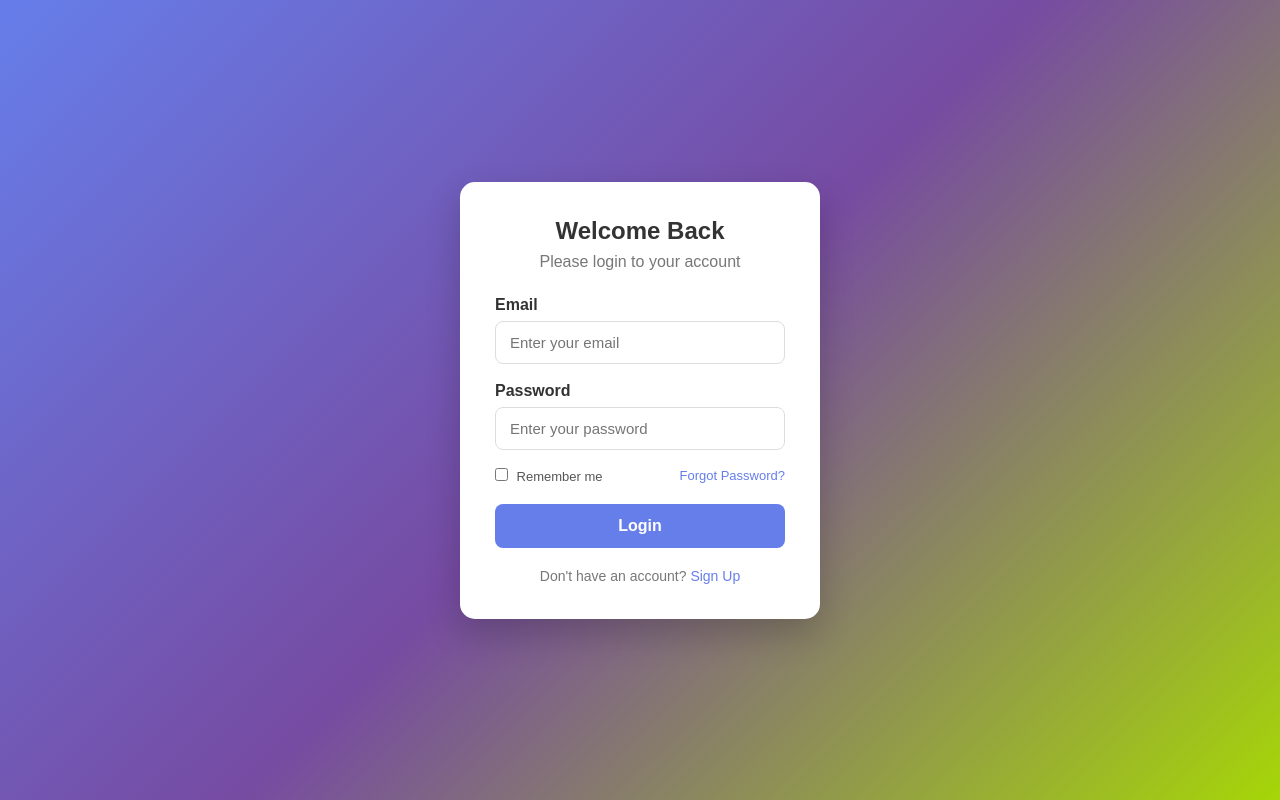
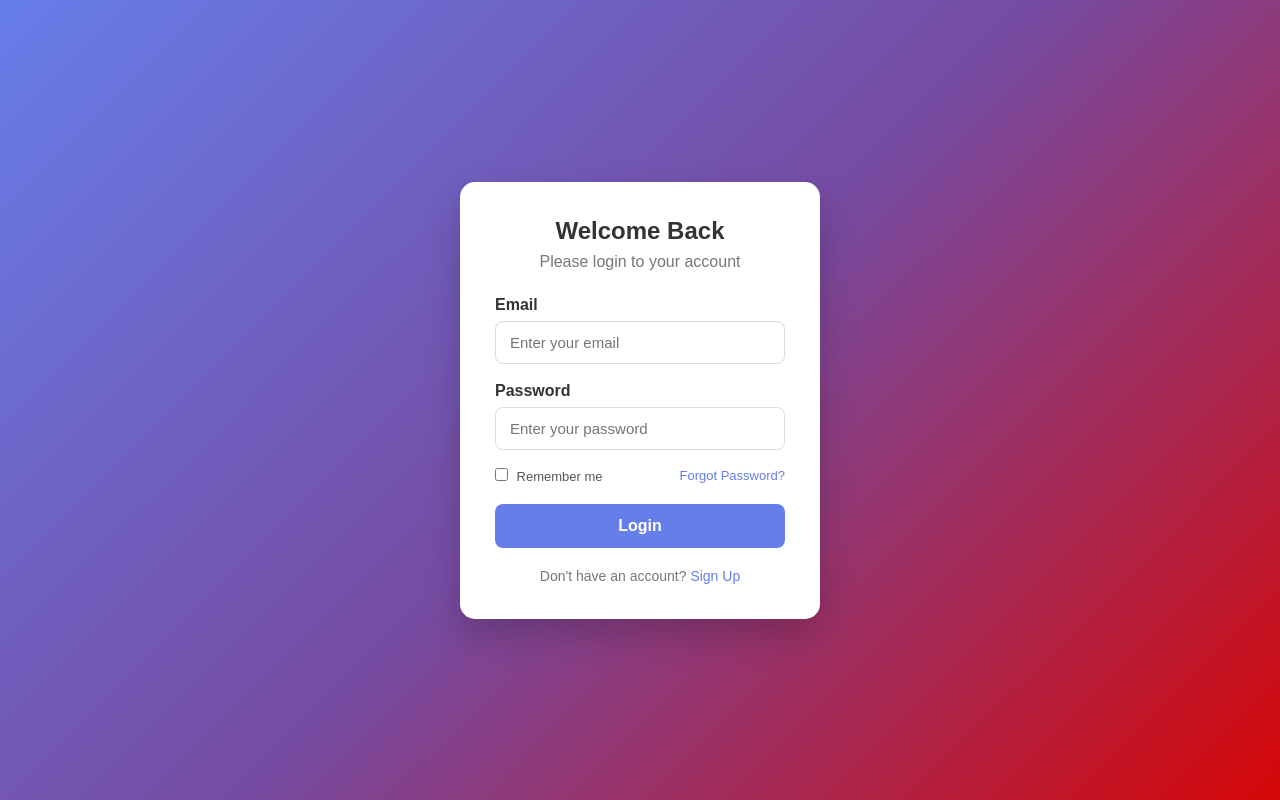
Before and after one commit to robiya-ally/login-form, a plain HTML site: page index.html in a window 1280 px wide. Drawn offline with Linux system fonts and the light colour scheme.

Commit message:
first commit

```diff
--- a/style.css
+++ b/style.css
@@ -6,7 +6,7 @@
 
 body {
     font-family: Arial, sans-serif;
-    background: linear-gradient(135deg, #667eea, #764ba2,  #a6d607);
+    background: linear-gradient(135deg, #667eea, #764ba2,  #d60707);
     min-height: 100vh;
 
     display: flex;
```
